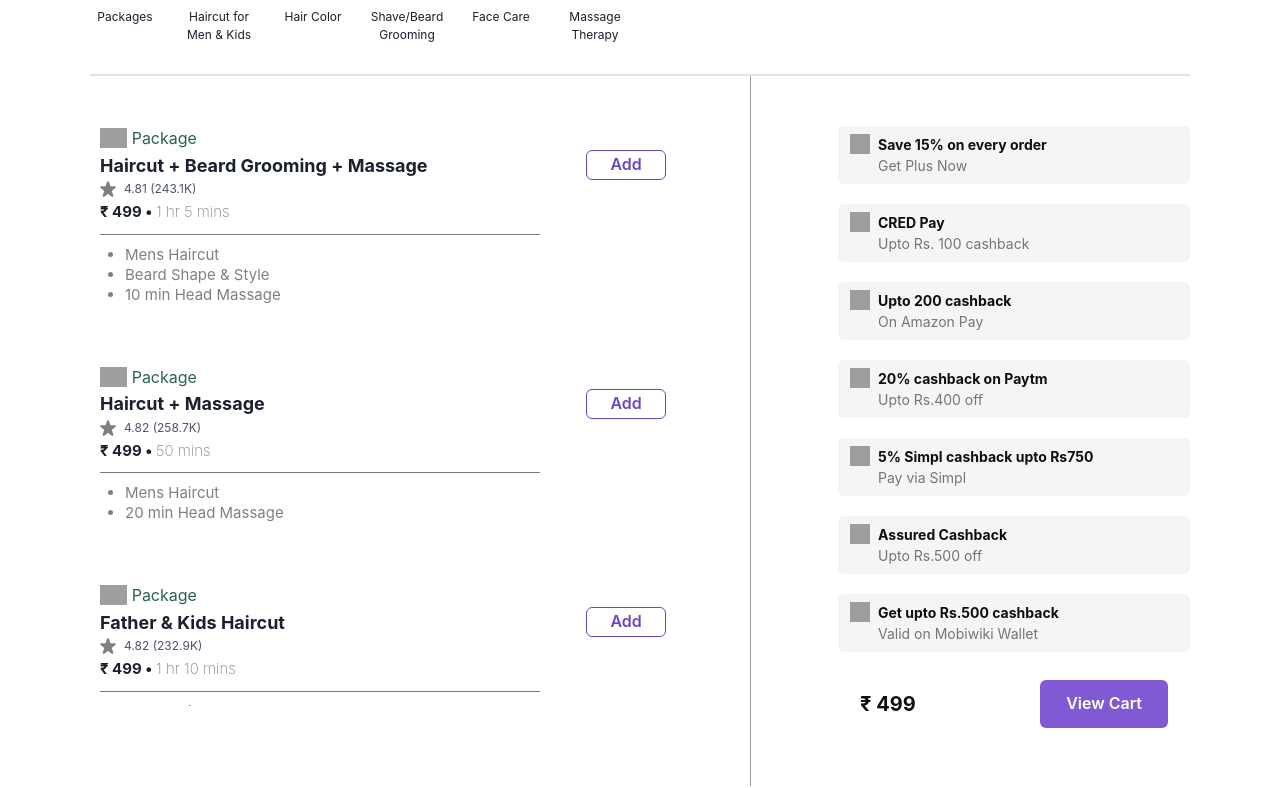
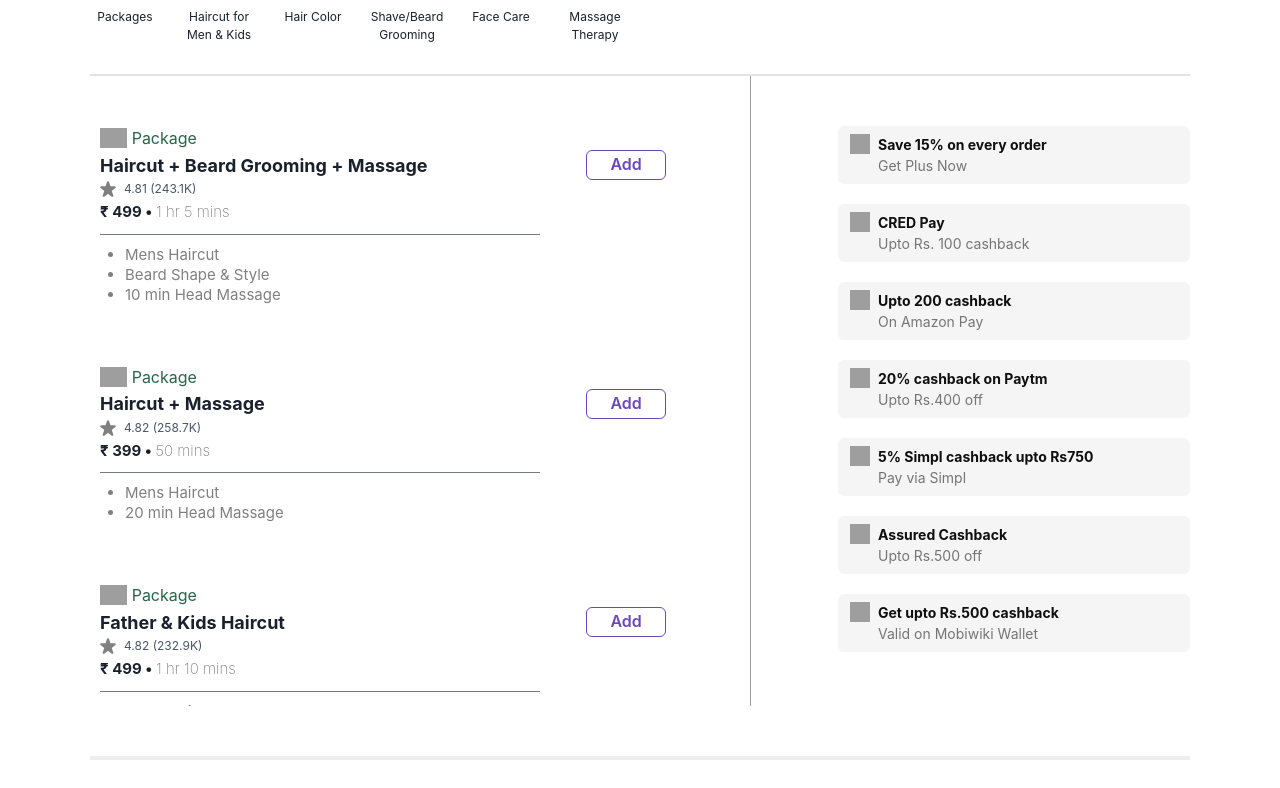
Before and after one commit to SayedMajid/UrbanCompany-Clone, a React (Create React App) app: page /MensGrooming in a window 1280 px wide. Shown: the part 626-1414 px from the top of the page. Built offline with nearby package versions, Linux system fonts and the light colour scheme; grey boxes are pictures that could not be loaded.

Commit message:
Cart Logic Completed

```diff
--- a/src/Context/Appcontext.jsx
+++ b/src/Context/Appcontext.jsx
@@ -56,6 +56,8 @@ export const AppContextProvider = ({ children }) => {
         handleLogin,
         loginStatus,
         handleLogout,
+        cartItems,
+        setCartItems
       }}
     >
       {children}
--- a/src/Routes/AllRoutes.jsx
+++ b/src/Routes/AllRoutes.jsx
@@ -3,6 +3,7 @@ import { Box } from "@chakra-ui/react";
 import { Routes, Route } from "react-router-dom";
 import Home from "./Home";
 import MensGrooming from "./MensGrooming";
+import CartPage from "./CartPage";
 
 const AllRoutes = () => {
   return (
@@ -10,6 +11,7 @@ const AllRoutes = () => {
       <Routes>
         <Route path="/" element={<Home/>} />
         <Route path="/MensGrooming" element={<MensGrooming/>}/>
+        <Route path="/CartPage" element={<CartPage />} />
       </Routes>
     </Box>
   );
--- /dev/null
+++ b/src/Routes/CartPage.jsx
@@ -0,0 +1,12 @@
+import { Box, Text } from "@chakra-ui/react";
+import React from "react";
+
+const CartPage = () => {
+  return (
+    <Box>
+      <Text fontSize="6xl">CartPage</Text>
+    </Box>
+  );
+};
+
+export default CartPage;
--- a/src/Routes/MensGrooming.jsx
+++ b/src/Routes/MensGrooming.jsx
@@ -1,4 +1,4 @@
-import React from "react";
+import React, { useContext } from "react";
 import {
   Box,
   Flex,
@@ -21,7 +21,15 @@ import {
 } from "@chakra-ui/react";
 import { StarIcon } from "@chakra-ui/icons";
 import { RiShieldCheckFill } from "react-icons/ri";
-import { FaTwitter, FaYoutube, FaInstagram, FaLinkedin, FaFacebook } from "react-icons/fa";
+import {
+  FaTwitter,
+  FaYoutube,
+  FaInstagram,
+  FaLinkedin,
+  FaFacebook,
+} from "react-icons/fa";
+import { Appcontext } from "../Context/Appcontext";
+import { useNavigate } from "react-router-dom";
 
 const smallImg = [
   {
@@ -61,7 +69,7 @@ const packages = [
   {
     name: "Haircut + Massage",
     rating: "4.82 (258.7K)",
-    price: "599",
+    price: "399",
     time: "50 mins",
     list: ["Mens Haircut", "20 min Head Massage"],
   },
@@ -90,9 +98,22 @@ const ListHeader = ({ children }) => {
 };
 
 const MensGrooming = () => {
+  const { cartItems, setCartItems } = useContext(Appcontext);
+
   const addToCart = (i) => {
-    console.log(i);
+    let item = packages.filter((el, ind) => ind === i);
+
+    setCartItems([...cartItems, item[0]]);
   };
+
+  const price= cartItems.reduce((acc, el, i) => { return acc + Number(el.price) }, 0)
+  console.log(price)
+
+  const navigate = useNavigate();
+
+  const goToCart = () => {
+    navigate("/CartPage")
+  }
 
   return (
     <>
@@ -223,11 +244,7 @@ const MensGrooming = () => {
             }}
           >
             {/* Individual Box */}
-            <SimpleGrid
-              borderBottom="5px solid lightgray"
-              p="20px 0"
-              spacingY="60px"
-            >
+            <SimpleGrid p="20px 0" spacingY="60px">
               {packages.map((el, i) => (
                 <>
                   <Box>
@@ -273,7 +290,7 @@ const MensGrooming = () => {
                     {/* Price and hours */}
                     <Box mt="3px">
                       <Text fontSize="15px" fontWeight="700">
-                        &#8377; 499 &bull;{" "}
+                        &#8377; {el.price} &bull;{" "}
                         <Text as="span" color="gray" fontWeight="thin">
                           {el.time}
                         </Text>{" "}
@@ -500,6 +517,7 @@ const MensGrooming = () => {
                 </Box>
               </Flex>
               {/* Cart box here, make sure to hide it incase no items in cart */}
+              {cartItems.length !== 0 && (
                 <Flex
                   boxSizing="border-box"
                   gap="0.5rem"
@@ -510,9 +528,14 @@ const MensGrooming = () => {
                   justifyContent="space-between"
                   align="center"
                 >
-                <Text fontSize="20px" color="#0f0f0f" fontWeight="bold" >&#8377; 499</Text>
-                <Button colorScheme="purple" p="24px 26px">View Cart</Button>
+                  <Text fontSize="20px" color="#0f0f0f" fontWeight="bold">
+                    &#8377; {price}
+                  </Text>
+                  <Button colorScheme="purple" p="24px 26px" onClick={goToCart}>
+                    View Cart
+                  </Button>
                 </Flex>
+              )}
             </SimpleGrid>
           </Box>
         </Flex>
@@ -643,7 +666,12 @@ const MensGrooming = () => {
                     w="108px"
                     src="https://res.cloudinary.com/urbanclap/image/upload/t_high_res_category/images/supply/customer-app-supply/1648463870745-38fece.png"
                   />
-                  <Image h="36px" w="108px" mt="20px" src="https://res.cloudinary.com/urbanclap/image/upload/t_high_res_category/images/supply/customer-app-supply/1648463880397-b2cc52.svg" />
+                  <Image
+                    h="36px"
+                    w="108px"
+                    mt="20px"
+                    src="https://res.cloudinary.com/urbanclap/image/upload/t_high_res_category/images/supply/customer-app-supply/1648463880397-b2cc52.svg"
+                  />
                 </Box>
               </SimpleGrid>
             </Container>
@@ -662,7 +690,9 @@ const MensGrooming = () => {
                 justify={{ md: "space-between" }}
                 align={{ md: "center" }}
               >
-                <Text>©  Copyright 2022 Urban Company. All rights reserved.</Text>
+                <Text>
+                  © Copyright 2022 Urban Company. All rights reserved.
+                </Text>
               </Container>
             </Box>
           </Box>
```
Lines whose indentation alone changed are shown as unchanged.
